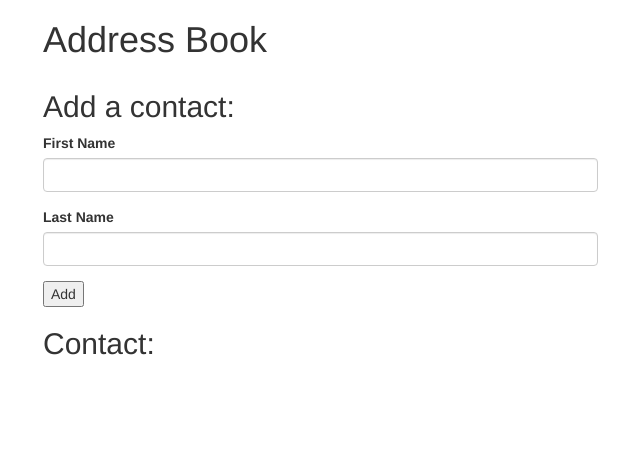
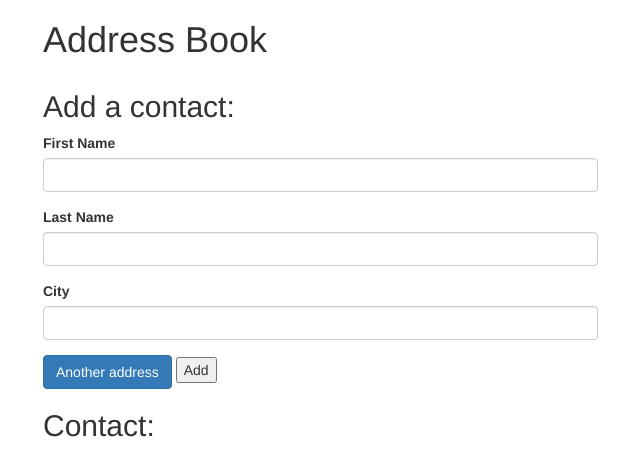
Before and after one commit to ByronB81/Addresses, a plain HTML site: page index.html in a window 1280 px wide. Shown: the whole page, without its empty margins (27-667 px from the left). Drawn offline with Linux system fonts and the light colour scheme.

Commit message:
add input and display sections for addresses

```diff
--- a/index.html
+++ b/index.html
@@ -12,9 +12,9 @@
       <h1>Address Book</h1>
 
       <div class="row">
+
         <div class="col-md-6">
           <h2>Add a contact:</h2>
-
           <form id="new-contact">
             <div class="form-group">
               <label for="new-first-name">First Name</label>
@@ -24,6 +24,17 @@
               <label for="new-last-name">Last Name</label>
               <input type="text" class="form-control" id="new-last-name">
             </div>
+
+            <div id="new-addresses">
+              <div class="new-address">
+                <div class="form-group">
+                  <label for="new-city">City</label>
+                  <input type="text" class="form-control new-city">
+                </div>
+              </div>
+            </div>
+
+            <span class="btn btn-primary" id="add-address">Another address</span>
 
             <button type="submit" class"btn btn-danger">Add</button>
           </form>
@@ -39,6 +50,10 @@
 
             <p>First name: <span class="first-name"></span></p>
             <p>Last name: <span class="last-name"></span></p>
+            <p>Addresses:</p>
+            <ul id="addresses">
+            </ul>
+
           </div>
         </div>
 
--- a/js/scripts.js
+++ b/js/scripts.js
@@ -2,6 +2,7 @@
 function Contact (first, last) {
   this.firstName = first;
   this.lastName = last;
+  this.addresses = [];
 }
 
 Contact.prototype.fullName = function() {
```
